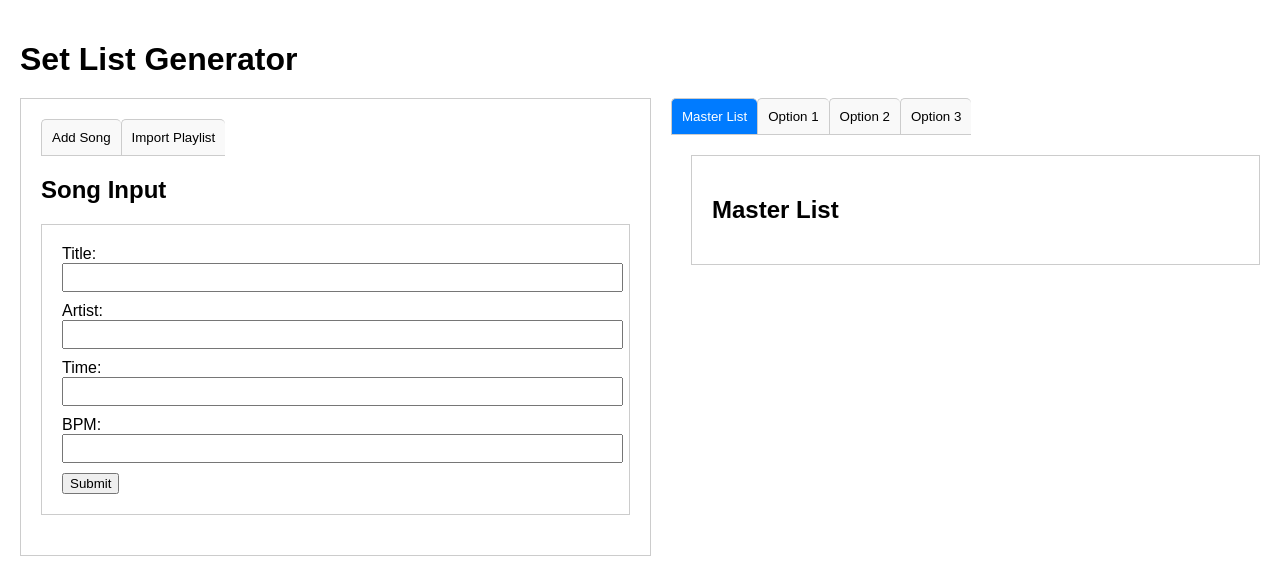
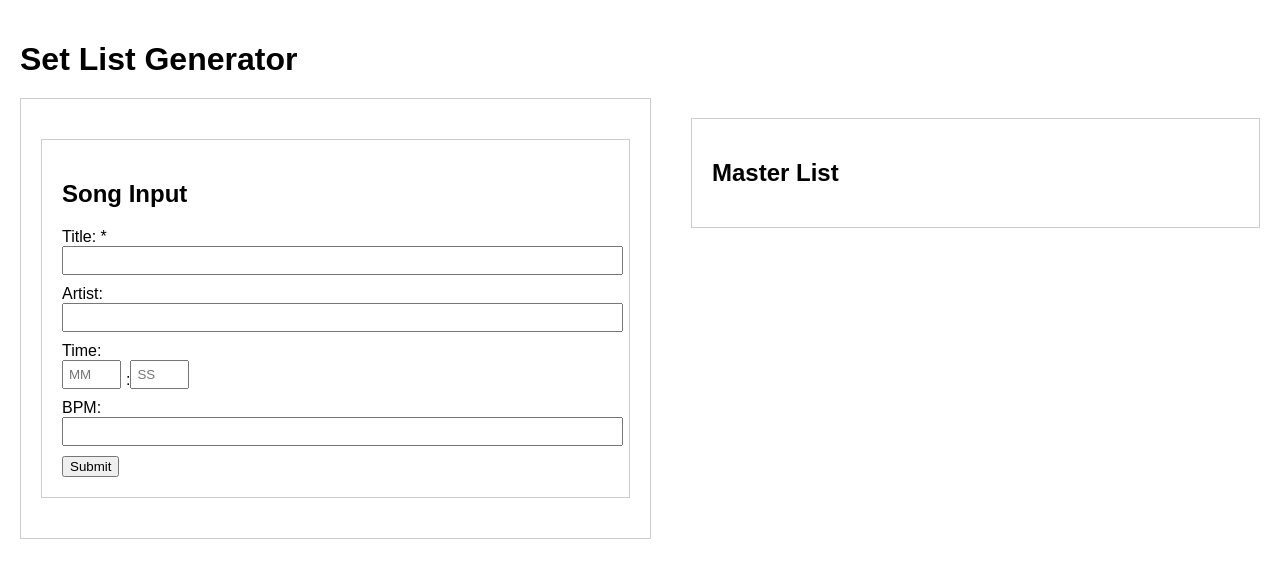
Before and after one commit to jdittert/setlist-generator, a React (Vite) app: page / in a window 1280 px wide. Shown: the top 578 px of the page. Built offline with nearby package versions, Linux system fonts and the light colour scheme.

Commit message:
Move songlist to homepage component and display list on right side

```diff
--- a/src/App.css
+++ b/src/App.css
@@ -2,7 +2,7 @@
 
 body {
   margin: 0;
-  padding: 20px; /* Add padding around the body of the page */
+  padding: 20px;
   font-family: Arial, sans-serif;
 }
 
@@ -62,10 +62,21 @@ h1 {
 }
 
 .song-form input {
-  display: block; /* Make form inputs display vertically */
+  display: block;
   padding: 5px;
   margin-bottom: 10px;
-  width: 100%; /* Set the width to 100% to fill the container */
+  width: 100%;
+}
+
+/* Add styles to display minutes and seconds inputs on the same line */
+.time-inputs {
+  display: flex;
+  align-items: center;
+}
+
+.time-inputs input {
+  width: 45px; /* Set the width for both minutes and seconds inputs */
+  margin-right: 5px; /* Add a small space between the two inputs */
 }
 
 .right-section-content {
--- a/src/HomePage.jsx
+++ b/src/HomePage.jsx
@@ -1,14 +1,20 @@
-import React from 'react';
+import React, { useState } from "react";
 import LeftSection from "./LeftSection";
 import RightSection from "./RightSection";
 
 const HomePage = () => {
+  const [songList, setSongList] = useState([]);
+
+  const handleAddSong = (newSong) => {
+    setSongList((prevSongList) => [...prevSongList, newSong]);
+  };
+
   return (
     <div>
       <h1>Set List Generator</h1>
       <div style={{ display: "flex" }}>
-        <LeftSection />
-        <RightSection />
+        <LeftSection onAddSong={handleAddSong} />
+        <RightSection songs={songList} />
       </div>
     </div>
   );
--- a/src/LeftSection.jsx
+++ b/src/LeftSection.jsx
@@ -1,39 +1,120 @@
-import React from 'react';
-import { useState } from "react";
+import React, { useState } from "react";
 
-const LeftSection = () => {
-  const [activeTab, setActiveTab] = useState("addSong");
+const LeftSection = ({ onAddSong }) => {
+  const [formData, setFormData] = useState({
+    title: "",
+    artist: "",
+    minutes: "",
+    seconds: "",
+    bpm: "",
+  });
 
-  const handleTabChange = (tab) => {
-    setActiveTab(tab);
+  const handleChange = (event) => {
+    const { name, value } = event.target;
+    setFormData({ ...formData, [name]: value });
+  };
+
+  const handleSubmit = (event) => {
+    event.preventDefault();
+    // Validate the form data here and convert minutes and seconds to total seconds
+    const { title, artist, minutes, seconds, bpm } = formData;
+    const trimmedTitle = title.trim();
+
+    if (!trimmedTitle) {
+      alert("Title is required.");
+      return;
+    }
+
+    const totalSeconds =
+      (minutes ? parseInt(minutes, 10) : 0) * 60 +
+      (seconds ? parseInt(seconds, 10) : 0);
+
+    if (minutes && (isNaN(totalSeconds) || totalSeconds < 0 || totalSeconds >= 3600)) {
+      alert(
+        "Invalid time. Minutes should be a positive number, and seconds should be between 00 and 59."
+      );
+      return;
+    }
+
+    if (bpm && (isNaN(bpm) || bpm <= 0 || bpm >= 350)) {
+      alert("Invalid BPM. BPM should be a positive integer less than 350.");
+      return;
+    }
+
+    const newSong = {
+      title: trimmedTitle,
+      artist: artist.trim(),
+      timeInSeconds: totalSeconds,
+      bpm: bpm ? parseInt(bpm, 10) : undefined,
+    };
+
+
+    onAddSong(newSong);
+
+    // Clear the form fields after submission
+    setFormData({
+      title: "",
+      artist: "",
+      minutes: "",
+      seconds: "",
+      bpm: "",
+    });
   };
 
   return (
-    <div className='left-section'>
-      <div className='tab-buttons'>
-        <button onClick={() => handleTabChange("addSong")}>Add Song</button>
-        <button onClick={() => handleTabChange("importPlaylist")}>
-          Import Playlist
-        </button>
+    <div className="left-section">
+      <div className="tab-buttons">
+        {/* ... (the rest of the code remains the same) */}
       </div>
-      {activeTab === "addSong" ? (
-        <div>
+      <div className="song-form">
         <h2>Song Input</h2>
-          <form className='song-form'>
-            <label>Title:</label>
-            <input type="text" name="title" />
+        <form onSubmit={handleSubmit}>
+          <label>Title: *</label>
+          <input
+            type="text"
+            name="title"
+            value={formData.title}
+            onChange={handleChange}
+            required
+          />
           <label>Artist:</label>
-            <input type="text" name="artist" />
+          <input
+            type="text"
+            name="artist"
+            value={formData.artist}
+            onChange={handleChange}
+          />
           <label>Time:</label>
-            <input type="text" name="time" />
+          <div className="time-inputs">
+            <input
+              type="text"
+              name="minutes"
+              placeholder="MM"
+              value={formData.minutes}
+              onChange={handleChange}
+              pattern="\d*"
+            />
+            <span>:</span>
+            <input
+              type="text"
+              name="seconds"
+              placeholder="SS"
+              value={formData.seconds}
+              onChange={handleChange}
+              pattern="[0-5]?[0-9]"
+            />
+          </div>
           <label>BPM:</label>
-            <input type="number" name="bpm" />
+          <input
+            type="text"
+            name="bpm"
+            value={formData.bpm}
+            onChange={handleChange}
+            pattern="\d*"
+          />
           <button type="submit">Submit</button>
         </form>
       </div>
-      ) : (
-        <div>import playlist</div>
-      )}
     </div>
   );
 };
--- a/src/RightSection.jsx
+++ b/src/RightSection.jsx
@@ -1,57 +1,28 @@
-import React, { useState } from "react";
+import React from "react";
 
-const RightSection = () => {
-  const [activeRightTab, setActiveRightTab] = useState("Master List");
-
-  const handleRightTabChange = (tab) => {
-    setActiveRightTab(tab);
-  };
-
+const RightSection = ({ songs }) => {
   return (
     <div className="right-section">
       <div className="tab-buttons">
-        <button
-          onClick={() => handleRightTabChange("Master List")}
-          className={activeRightTab === "Master List" ? "active" : ""}
-        >
-          Master List
-        </button>
-        <button
-          onClick={() => handleRightTabChange("Option 1")}
-          className={activeRightTab === "Option 1" ? "active" : ""}
-        >
-          Option 1
-        </button>
-        <button
-          onClick={() => handleRightTabChange("Option 2")}
-          className={activeRightTab === "Option 2" ? "active" : ""}
-        >
-          Option 2
-        </button>
-        <button
-          onClick={() => handleRightTabChange("Option 3")}
-          className={activeRightTab === "Option 3" ? "active" : ""}
-        >
-          Option 3
-        </button>
+        {/* ... (the rest of the code remains the same) */}
       </div>
       <div className="right-section-content">
-        {activeRightTab === "Master List" ? <MasterList /> : <div>Coming soon</div>}
+        <MasterList songs={songs} />
       </div>
     </div>
   );
 };
 
-const MasterList = () => {
-  // Implement logic to display songs in alphabetical order
-  const songs = []; // Replace with your list of songs
+const MasterList = ({ songs }) => {
+  // Sort the songs in alphabetical order by their titles
+  const sortedSongs = songs.sort((a, b) => a.title.localeCompare(b.title));
 
   return (
-    <div>
+    <div className="master-list">
       <h2>Master List</h2>
       <ul>
-        {songs.map((song, index) => (
-          <li key={index}>{song}</li>
+        {sortedSongs.map((song, index) => (
+          <li key={index}>{song.title}</li>
         ))}
       </ul>
     </div>
```
Lines whose indentation alone changed are shown as unchanged.
